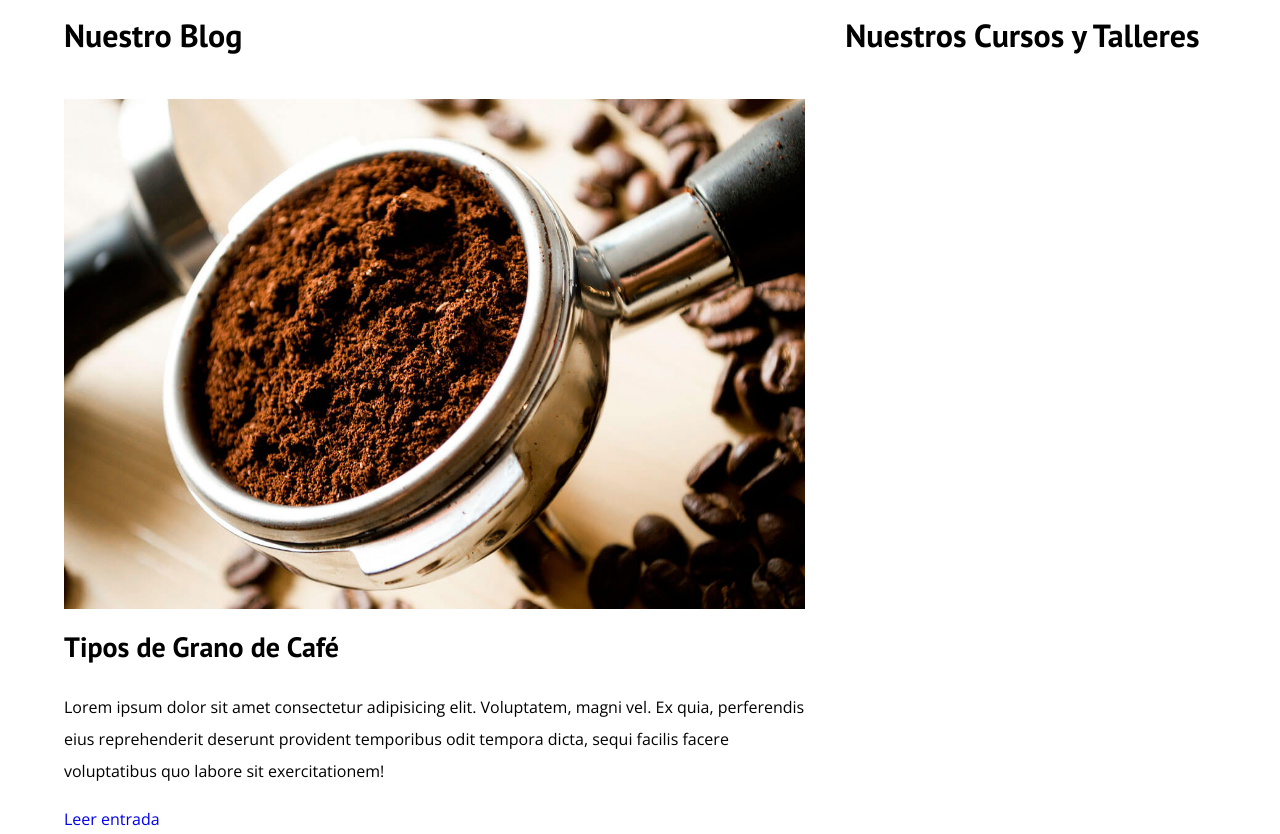
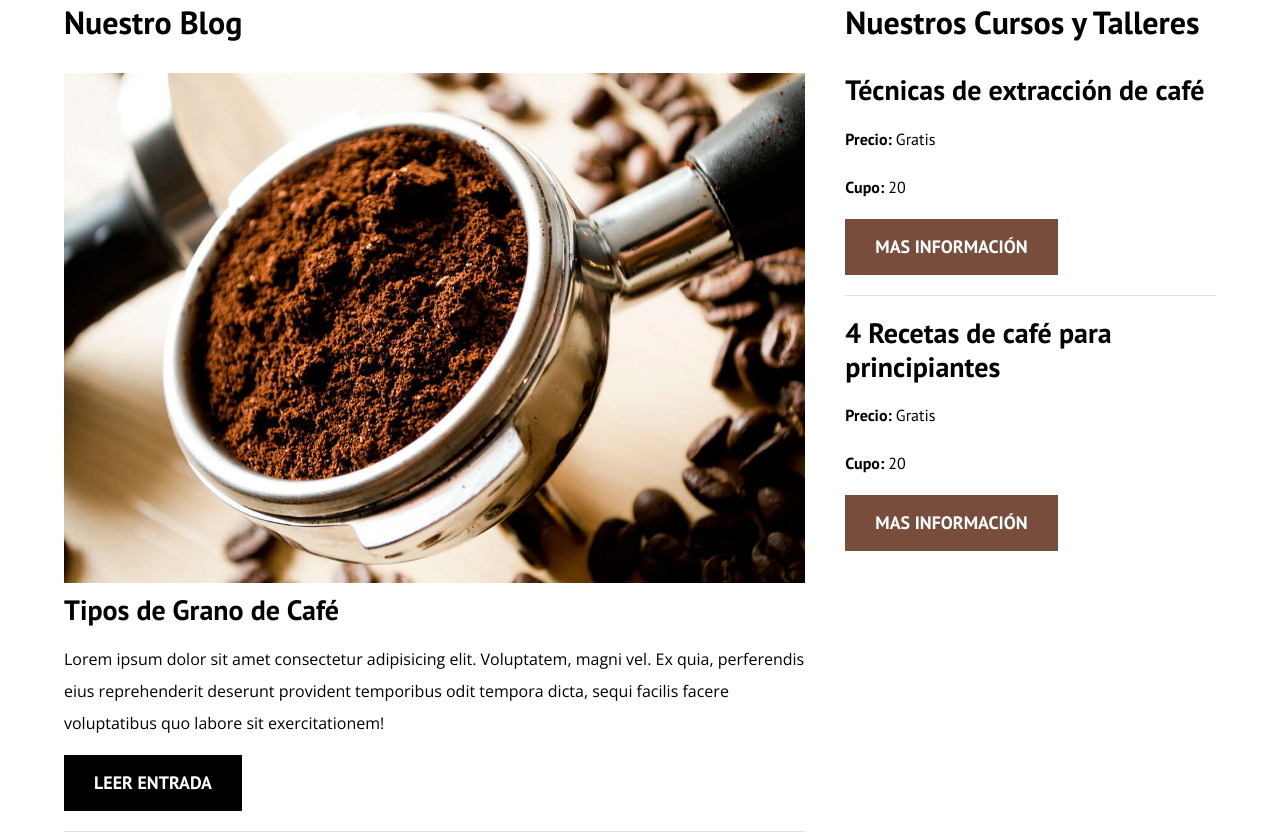
Before and after one commit to juanmcr06/BlogDeCafe, a plain HTML site: page index.html in a window 1280 px wide. Shown: the part 629-1463 px from the top of the page. Drawn offline with nearby package versions, Linux system fonts and the light colour scheme.

Commit message:
update side bar terminado

```diff
--- a/css/style.css
+++ b/css/style.css
@@ -5,6 +5,7 @@
     --primario: #784D3C;
     --blanco: #FFFFFF;
     --negro: #000000;
+    --gris: #e1e1e1;
 }
 
 html {
@@ -36,6 +37,7 @@ a {
 
 h1, h2, h3, h4 {
     font-family: var(--fuenteHeading);
+    line-height: 1.2;
 }
 
 h1 {
@@ -138,3 +140,66 @@ img {
         column-gap: 4rem;
     }
 }
+
+.entrada {
+    border-bottom: 1px solid var(--gris);
+    margin-bottom: 2rem;
+}
+
+.entrada:last-of-type {
+    border: none;
+    margin-bottom: 0;
+}
+
+/** Boton **/
+
+.boton {
+    display: block;
+    font-family: var(--fuenteHeading), Arial, Helvetica, sans-serif;    color: var(--blanco);
+    text-align: center;
+    padding: 1rem 3rem;
+    font-size: 1.8rem;
+    text-transform: uppercase;
+    font-weight: 700;
+    margin-bottom: 2rem;
+}
+
+@media (min-width: 768px) {
+    .boton {
+        display: inline-block;
+        margin-bottom: 2rem
+    }
+}
+.boton--primario {
+    background-color: var(--negro);
+
+}
+
+.boton--secundario {
+    background-color: var(--primario);
+}
+
+/** Cursos **/
+
+.cursos {
+    list-style: none;
+}
+
+.widget-curso {
+    border-bottom: 1px solid var(--gris);
+    margin-bottom: 2rem;
+}
+
+.widget-curso:last-of-type {
+    border: none;
+    margin-bottom: 0;
+}
+
+.widget--curso__label {
+    font-family: var(--fuenteHeading);
+    font-weight: 700;
+}
+
+.widget--curso__info {
+    font-weight: 400;
+}
--- a/index.html
+++ b/index.html
@@ -89,6 +89,21 @@
             </main><!--.blog-->
             <aside class="sidebar">
                 <h3>Nuestros Cursos y Talleres</h3>
+
+                <ul class="cursos no-padding">
+                    <li class="widget-curso">
+                        <h4 class="no-margin">Técnicas de extracción de café</h4>
+                        <p class="widget--curso__label">Precio: <span class="widget--curso__info">Gratis</span></p>
+                        <p class="widget--curso__label">Cupo: <span class="widget--curso__info">20</span></p>
+                        <a href="#" class="boton boton--secundario">Mas información</a>
+                    </li><!--.widget-curso-->
+                    <li class="widget-curso">
+                        <h4 class="no-margin">4 Recetas de café para principiantes</h4>
+                        <p class="widget--curso__label">Precio: <span class="widget--curso__info">Gratis</span></p>
+                        <p class="widget--curso__label">Cupo: <span class="widget--curso__info">20</span></p>
+                        <a href="#" class="boton boton--secundario">Mas información</a>
+                    </li><!--.widget-curso-->
+                </ul><!--.cursos-->
             </aside><!--.sidebar-->
         </div><!--.contenedor .contenido-principal-->
 
```
